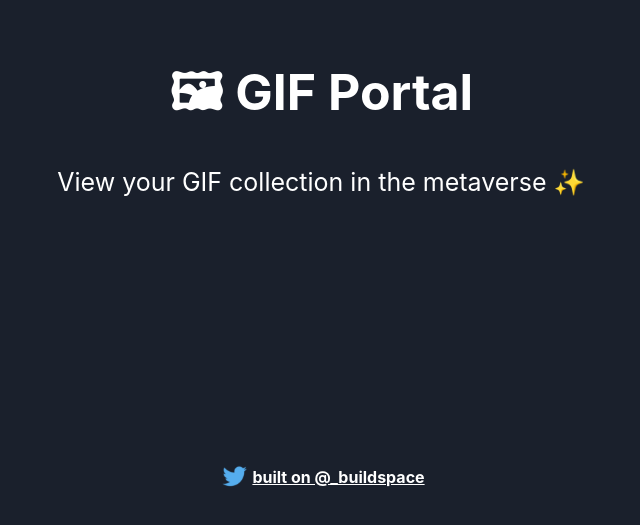
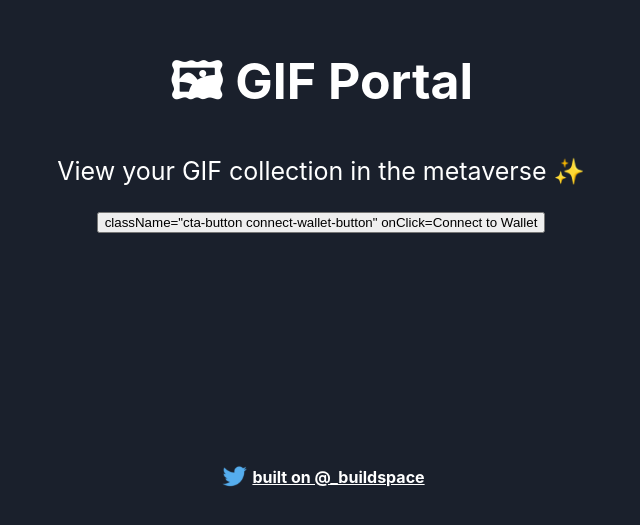
Before and after one commit to Tahlil/sol-giphy, a React (Vite) app: page / in a window 1280 px wide. Shown: the part 261-786 px from the top of the page, without its empty margins (319-959 px from the left). Built offline with nearby package versions, Linux system fonts and the light colour scheme.

Commit message:
Show wallet connect button when wallet is not connected

```diff
--- a/src/App.jsx
+++ b/src/App.jsx
@@ -25,6 +25,18 @@ const App = () => {
       console.error(error);
     }
   }
+
+  const connectWallet = () => {
+
+  }
+
+  const renderNotConnectedContainer = () => (
+    <button>
+    className="cta-button connect-wallet-button"
+      onClick={connectWallet}
+      Connect to Wallet
+    </button>
+  );
    useEffect(() => {
     const onLoad = async () => {
       await checkIfWalletIsConnected();
@@ -40,6 +52,7 @@ const App = () => {
           <p className="sub-text">
             View your GIF collection in the metaverse ✨
           </p>
+          {renderNotConnectedContainer()}
         </div>
         <div className="footer-container">
           <img alt="Twitter Logo" className="twitter-logo" src={twitterLogo} />
```
